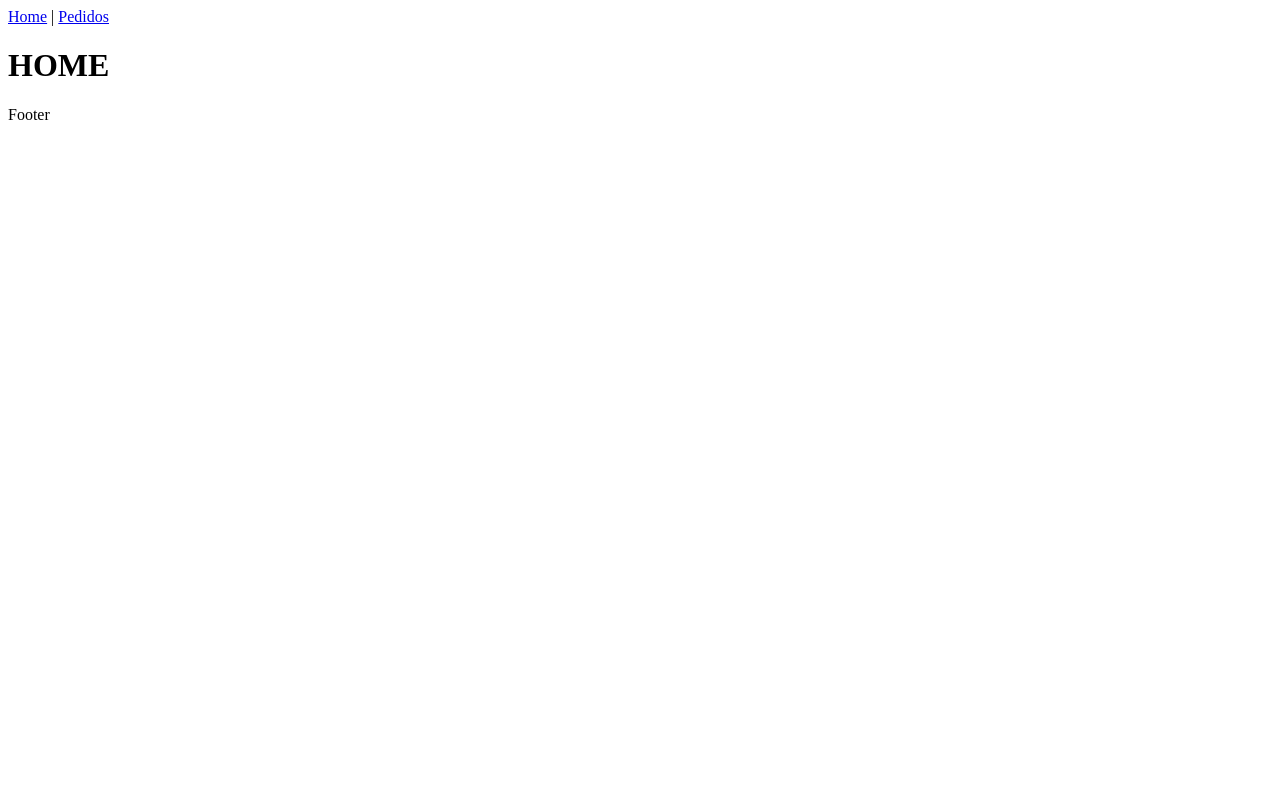
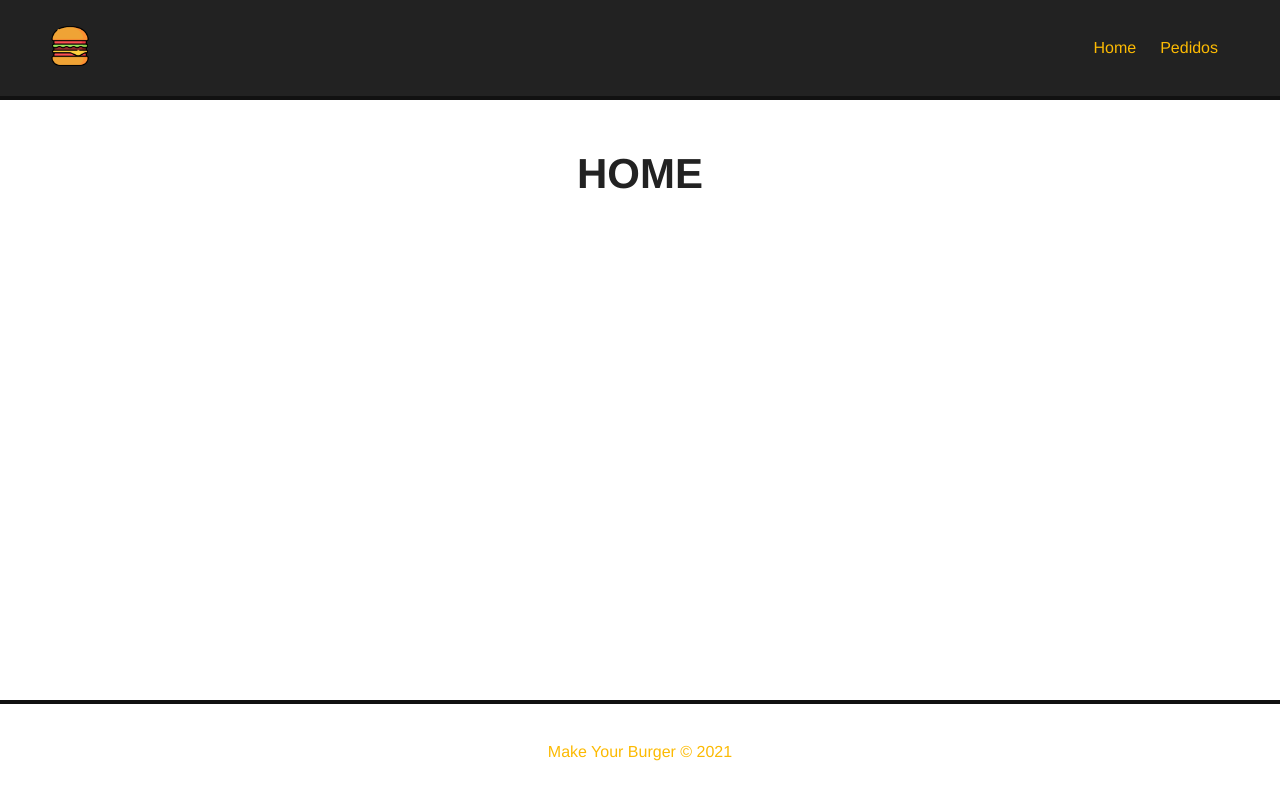
Before and after one commit to regislopeseso/Curso_Vue3_Mattheus_Battisti, a Vue app in the folder 3_make_your_burger/: page / in a window 1280 px wide. Built offline with nearby package versions, Linux system fonts and the light colour scheme.

Commit message:
Add Aula 22 - Finalizando cabeçalho e rodapé do projeto

```diff
--- a/3_make_your_burger/src/App.vue
+++ b/3_make_your_burger/src/App.vue
@@ -1,7 +1,7 @@
 <template>
-  <Navbar />
+  <Navbar :logo="logo_src" :alt="app_name"/>
   <router-view/>
-  <Footer />
+ <Footer />
 </template>
 
 <script>
@@ -12,10 +12,40 @@
     components: {
       Navbar,
       Footer
+    },
+    data() {
+      return {
+        logo_src: "/img/logo.png",
+        app_name: "Make Your Burger"
+      }
     }
   }
 </script>
 
 <style>
+  * {
+    font-family: Helvetica;
+    padding: 0;
+    margin: 0;
+    box-sizing:  border-box;
+  }
+  body {
+    height: 100%;
+    width: 100%;
+  }
+
+  .main-container {
+    min-height: calc(100vh - 100px - 100px);
+    padding: 50px;
+  }
+
+  h1 {
+    text-align: center;
+    font-size: 42px;
+    margin-bottom: 30px;
+    color: #222;
+  }
+
+
 
 </style>
--- a/3_make_your_burger/src/components/Footer.vue
+++ b/3_make_your_burger/src/components/Footer.vue
@@ -1,5 +1,7 @@
 <template>
-  <p>Footer</p>
+  <div id="footer">
+    <p>Make Your Burger &copy; 2021</p>
+  </div>
 </template>
 
 <script>
@@ -7,3 +9,17 @@
     name: "Footer"
   }
 </script>
+
+<style scoped>
+  #footer {
+    height: 100px;
+    background-color:transparent;
+    border-top: 4px solid #111;
+    color: #FCBA03;
+    display: flex;
+    align-items: center;
+    justify-content: center;
+    bottom: 0;
+    width: 100%;
+  }
+</style>
--- a/3_make_your_burger/src/components/Navbar.vue
+++ b/3_make_your_burger/src/components/Navbar.vue
@@ -1,19 +1,51 @@
 <template>
   <div id="nav">
-    <router-link to="/">
-      <img src="" id="logo">
+    <router-link to="/" id="logo-url">
+      <img :src="logo" :alt="alt" id="logo">
     </router-link>
-    <router-link to="/">Home</router-link> |
+
+    <router-link to="/">Home</router-link>
+
     <router-link to="/pedidos">Pedidos</router-link>
   </div>
 </template>
 
 <script>
   export default {
-    name: "NavBar"
+    name: "NavBar",
+    props: ["logo", "alt"]
   }
 </script>
 
 <style scoped>
+  #nav {
+    background-color: #222;
+    border-bottom: 4px solid #111;
+    padding: 15px 50px;
+    display: flex;
+    justify-content: flex-end;
+    align-items: center;
+    height: 100px;
+  }
 
+  #nav #logo-url{
+    margin: auto;
+    margin-left: 0;
+  }
+
+  #logo{
+    width: 40px;
+    height: 40px;
+  }
+
+  #nav a{
+    color: #FCBA03;
+    text-decoration: none;
+    margin: 12px;
+    transition: .5s;
+  }
+
+  #nav a:hover {
+    color: #fff;
+  }
 </style>
--- a/3_make_your_burger/src/views/Home.vue
+++ b/3_make_your_burger/src/views/Home.vue
@@ -1,5 +1,5 @@
 <template>
-  <div class="home">
+  <div class="main-container">
     <h1>HOME</h1>
   </div>
 </template>
--- a/3_make_your_burger/src/views/Pedidos.vue
+++ b/3_make_your_burger/src/views/Pedidos.vue
@@ -1,5 +1,5 @@
 <template>
-  <div>
+  <div class="main-container">
     <h1>PEDIDOS</h1>
   </div>
 </template>
```
